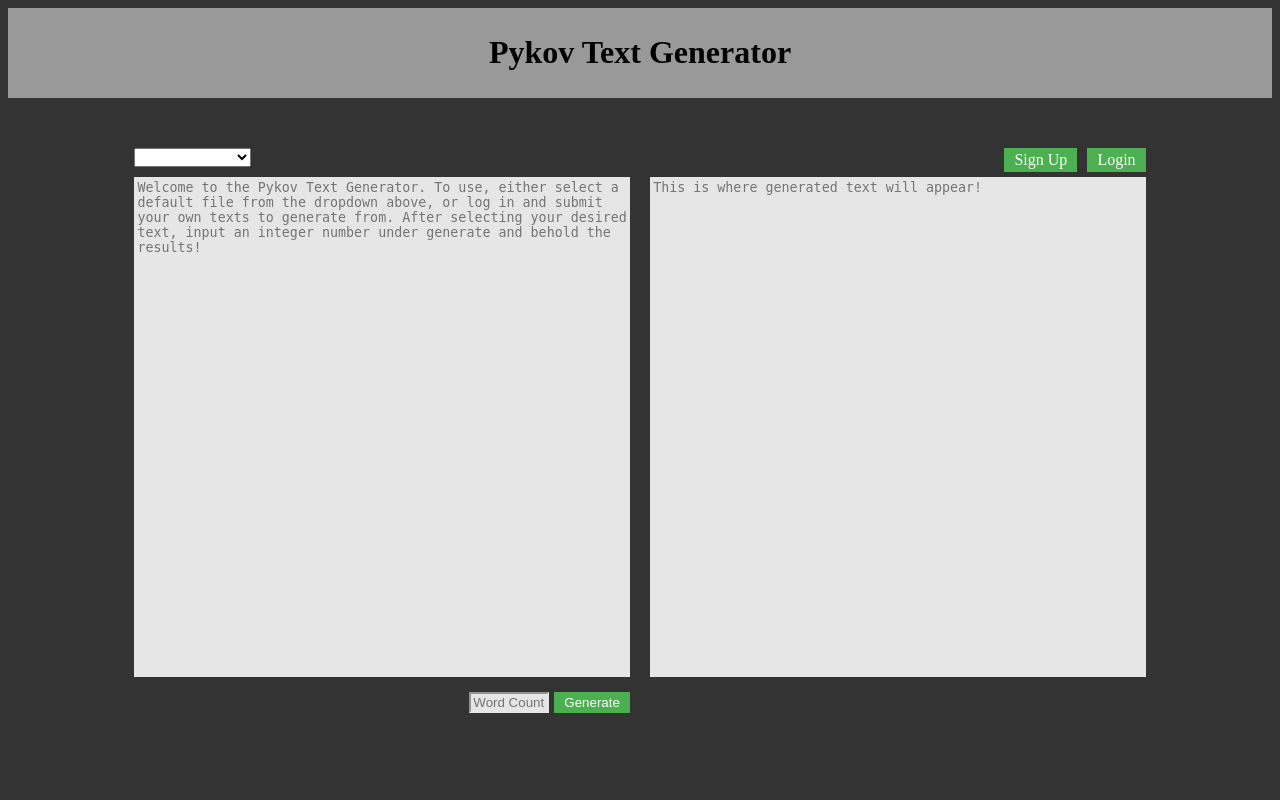
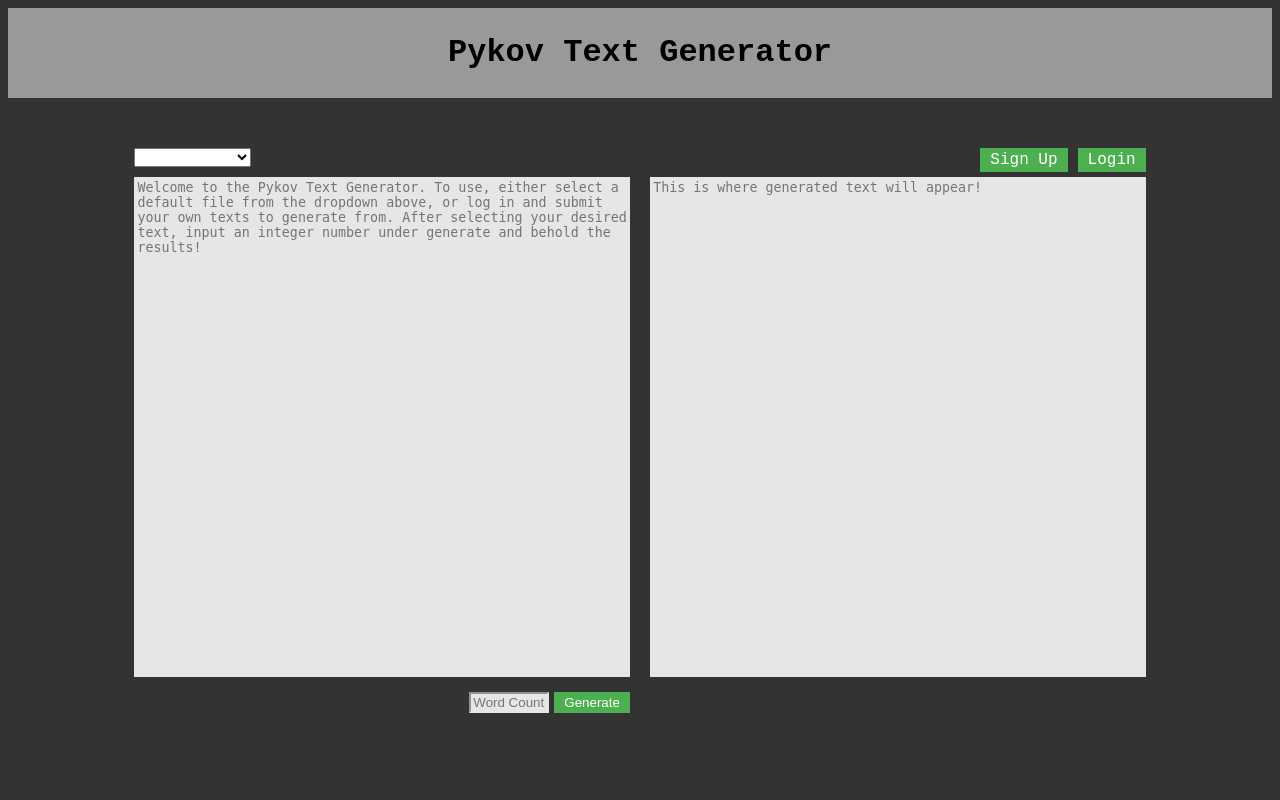
Before and after one commit to Doxterpepper/Pykov-Text-Generator, a Flask app: page / in a window 1280 px wide. Run offline with Flask 2, Linux system fonts and the light colour scheme; data comes from the database, SQL or seed files in the repository.

Commit message:
Changed the font.

```diff
--- a/Pykov/static/general.css
+++ b/Pykov/static/general.css
@@ -2,6 +2,7 @@
 
 body {
   background-color: #333333;
+  font-family: "Courier New", Courier, monospace;
 }
 
 .title {
```
